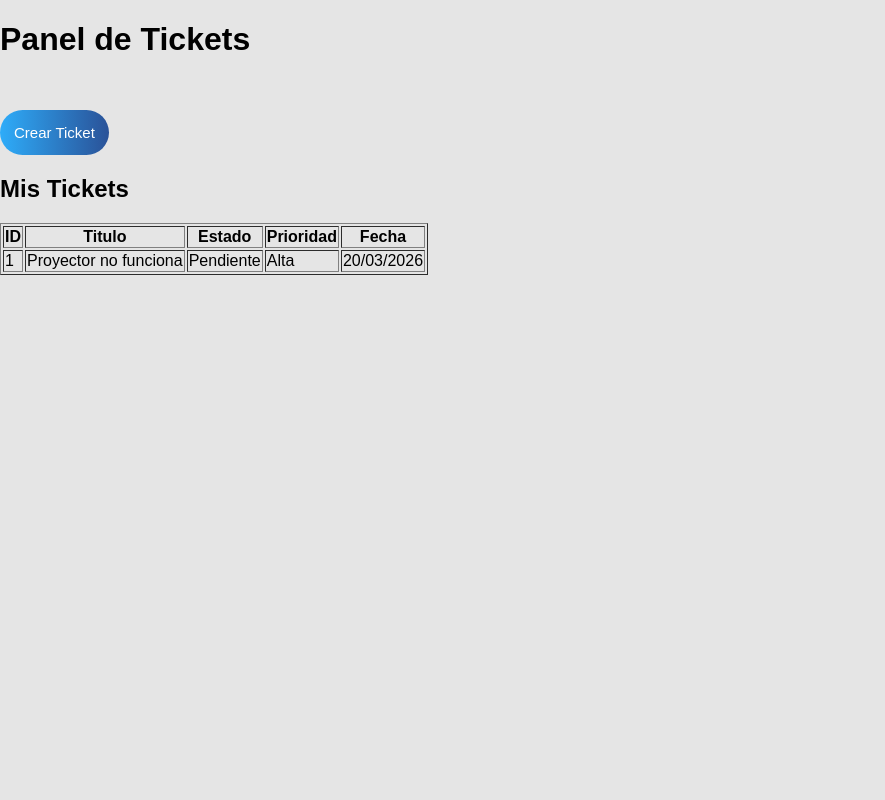
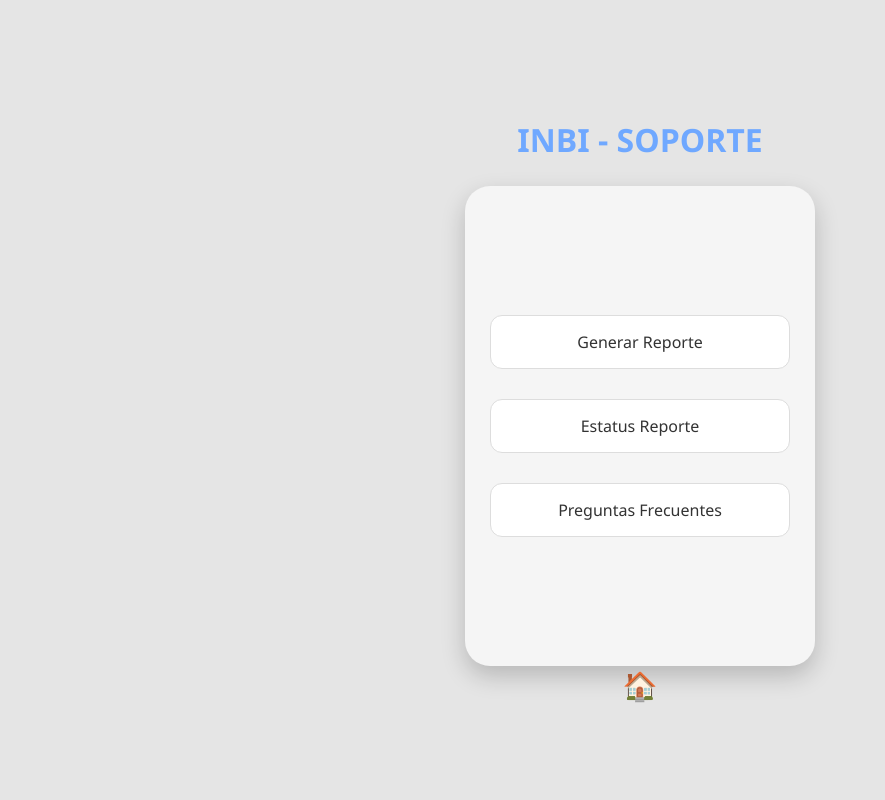
Before and after one commit to lizeth-lm-07/Gesti-n-de-Tickets, a Flask app: page /dashboard in a window 1280 px wide. Shown: the whole page, without its empty margins (0-885 px from the left). Run offline with Flask 3, Linux system fonts and the light colour scheme.

Commit message:
q onda, ya me regresó la luz jej

```diff
--- a/Gestion_tickets/app.py
+++ b/Gestion_tickets/app.py
@@ -48,6 +48,11 @@ def crear_ticket():
     return render_template('crear_ticket.html')
 
 
+@app.route('/status')
+def status():
+    return render_template('status_ticket.html')
+
+
 if __name__ == '__main__':
     init_db()  # Inicializa la base de datos y tablas al arrancar
     app.run(debug=True)
--- /dev/null
+++ b/Gestion_tickets/static/dashboard_usuario.css
@@ -0,0 +1,66 @@
+/*DASHBOARD USUARIO*/
+
+body {
+    margin: 0;
+    font-family: 'Segoe UI', sans-serif;
+    background: linear-gradient(135deg, #ffffff);
+    display: flex;
+    justify-content: center;
+    align-items: center;
+    height: 100vh;
+}
+
+/* Contenedor principal */
+.menu-container {
+    text-align: center;
+}
+
+/* Logo */
+.logo {
+    color: #6fa8ff;
+    text-align: center;
+    white-space: nowrap;
+    width: 100%;
+}
+
+/* Tarjeta */
+.menu-card {
+    background: #f5f5f5;
+    padding: 40px 25px;
+    border-radius: 25px;
+    width: 300px;
+    min-height: 400px;
+    box-shadow: 0 10px 25px rgba(0,0,0,0.2);
+    display: flex;
+    flex-direction: column;
+    justify-content: center;
+}
+
+/* Botones */
+.menu-btn {
+    display: block;
+    text-decoration: none;
+    color: #333;
+    background: white;
+    padding: 15px;
+    margin: 15px 0;
+    border-radius: 12px;
+    border: 1px solid #ddd;
+    font-weight: 500;
+    transition: all 0.2s ease;
+}
+
+.menu-btn:hover {
+    transform: translateY(-2px);
+    box-shadow: 0 5px 10px rgba(0,0,0,0.1);
+}
+
+/* Ícono */
+.home-icon {
+    margin-top: 60px;
+    font-size: 24px;
+    color: #6b6bd6;
+    margin-top: auto;
+    font-size: 28px;
+    text-decoration: none;
+}
--- a/Gestion_tickets/templates/dashboard_usuario.html
+++ b/Gestion_tickets/templates/dashboard_usuario.html
@@ -1,39 +1,23 @@
 {% extends "index.html" %}
 
-{% block title %}Panel de Usuario{% endblock %}
+{% block title %}Soporte{% endblock %}
 
 {% block content %}
 
-<head>
-    <link rel="stylesheet" href="{{ url_for('static', filename='styles.css') }}">
-</head>
+<link rel="stylesheet" href="{{ url_for('static', filename='dashboard_usuario.css') }}">
 
-<h1>Panel de Tickets</h1>
+<div class="menu-container">
 
+    <h1 class="logo">INBI - SOPORTE</h1>
 
+    <div class="menu-card">
+        <a href="crear_ticket" class="menu-btn">Generar Reporte</a>
+        <a href="status" class="menu-btn">Estatus Reporte</a>
+        <a href="#" class="menu-btn">Preguntas Frecuentes</a>
+    </div>
 
-<a href="/crear_ticket">
-    <button>Crear Ticket</button>
-</a>
+     <a href="{{ url_for('login_page') }}" class="home-icon">🏠</a>
 
-<h2>Mis Tickets</h2>
+</div>
 
-<table border="1">
-    <tr>
-        <th>ID</th>
-        <th>Titulo</th>
-        <th>Estado</th>
-        <th>Prioridad</th>
-        <th>Fecha</th>
-    </tr>
-
-    <tr>
-        <td>1</td>
-        <td>Proyector no funciona</td>
-        <td>Pendiente</td>
-        <td>Alta</td>
-        <td>20/03/2026</td>
-    </tr>
-
-</table>
 {% endblock %}
--- a/Gestion_tickets/templates/index.html
+++ b/Gestion_tickets/templates/index.html
@@ -1,24 +1,22 @@
 <!DOCTYPE html>
 <html lang="es">
+
 <head>
-<meta charset="UTF-8">
-<meta name="viewport" content="width=device-width, initial-scale=1.0">
-<title>{% block title %}INBI - Gestión de Tickets{% endblock %}</title>
 
+    <link rel="stylesheet" href="{{ url_for('static', filename='styles.css') }}">
+
+    {% block extra_css %}{% endblock %}
+
+    <meta charset="UTF-8">
+    <meta name="viewport" content="width=device-width, initial-scale=1.0">
+
+    <title>{% block title %}INBI - Gestión de Tickets{% endblock %}</title>
 </head>
 
 <body>
 
-
-
-
-{% block content %}
-
-
-
-{% endblock %}
-
-
+    {% block content %}
+    {% endblock %}
 
 </body>
 </html>
--- a/Gestion_tickets/templates/login.html
+++ b/Gestion_tickets/templates/login.html
@@ -46,6 +46,11 @@
 
             <button type="submit">Entrar</button>
 
+            <p style="margin-top:10px;">
+            ¿No tienes cuenta?
+            <a href="{{ url_for('registro') }}">Crear cuenta</a>
+            </p>
+
         </form>
 
     </div>
```
Also changed, not shown: Gestion_tickets/static/crear_ticket.css (added, +131 -0 lines), Gestion_tickets/static/status.css (added, +53 -0 lines), Gestion_tickets/templates/crear_ticket.html (+50 -20 lines), Gestion_tickets/templates/status_ticket.html (added, +41 -0 lines).
